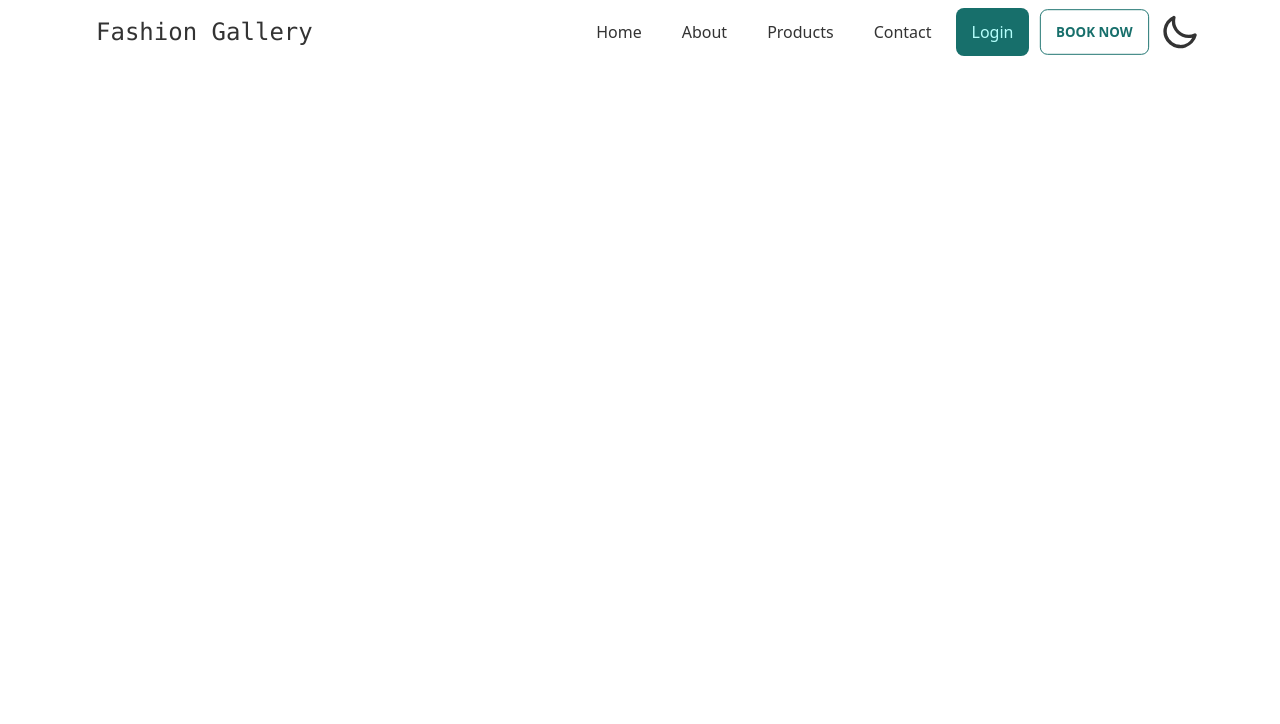
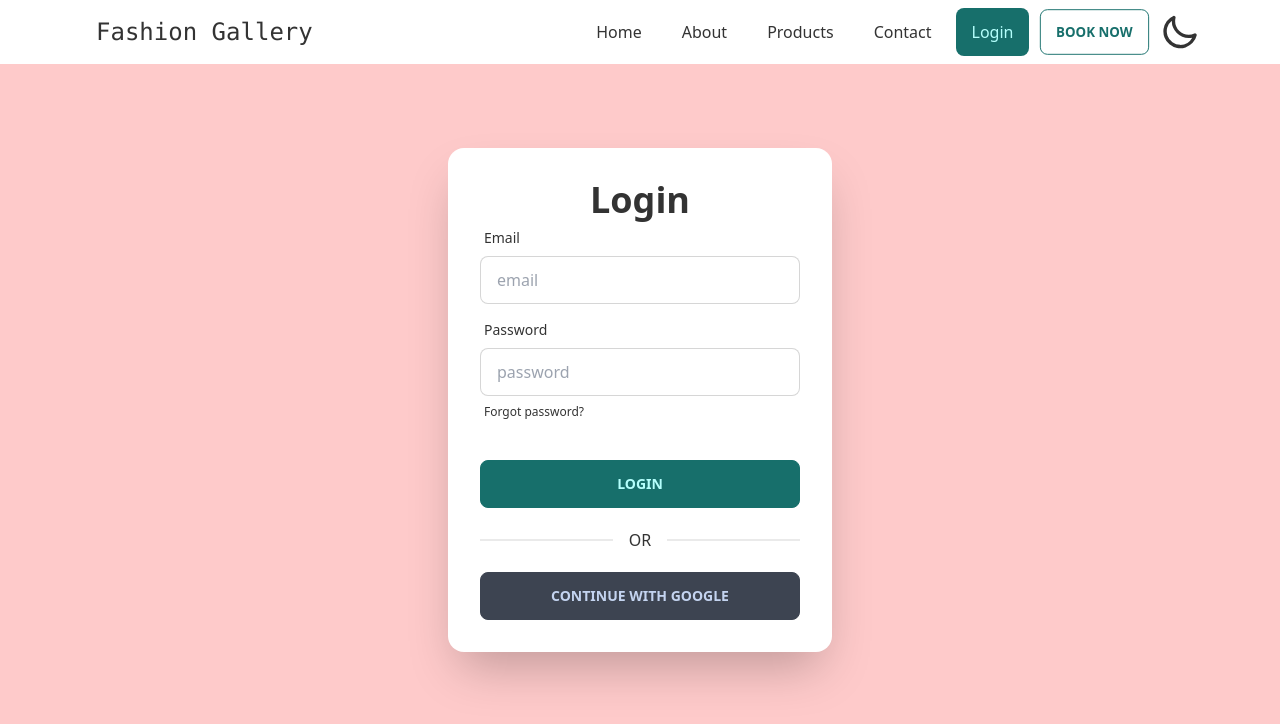
Before and after one commit to sayma63/fashion_gallery, a React (Create React App) app: page /login in a window 1280 px wide. Shown: the top 724 px of the page. Built offline with nearby package versions, Linux system fonts and the light colour scheme.

Commit message:
login form created

```diff
--- /dev/null
+++ b/src/authentication/PrivateRoute.js
@@ -0,0 +1,11 @@
+import React from 'react';
+
+const PrivateRoute = () => {
+    return (
+        <div>
+
+        </div>
+    );
+};
+
+export default PrivateRoute;
--- a/src/pages/Login.js
+++ b/src/pages/Login.js
@@ -2,9 +2,34 @@ import React from 'react';
 
 const Login = () => {
     return (
-        <div>
+        <div className=' h-screen flex justify-center bg-accent items-center    ' >
+            <div class="card flex-shrink-0 w-full mx-auto  shadow-2xl max-w-sm  bg-base-100">
+                <div class="card-body">
+                    <div class="form-control">
+                        <h1 className='text-center text-4xl font-bold'>Login</h1>
+                        <label class="label">
+                            <span class="label-text">Email</span>
+                        </label>
+                        <input type="text" placeholder="email" class="input input-bordered" />
+                    </div>
+                    <div class="form-control">
+                        <label class="label">
+                            <span class="label-text">Password</span>
+                        </label>
+                        <input type="text" placeholder="password" class="input input-bordered" />
+                        <label class="label">
+                            <a href="#" class="label-text-alt link link-hover">Forgot password?</a>
+                        </label>
+                    </div>
+                    <div class="form-control mt-6">
+                        <button class="btn btn-primary">Login</button>
+                    </div>
+                    <div class="divider">OR</div>
+                    <button className='btn btn-glass hover:btn-primary'>Continue with Google</button>
+                </div>
+            </div>
+        </div>
 
-        </div>
     );
 };
 
```
